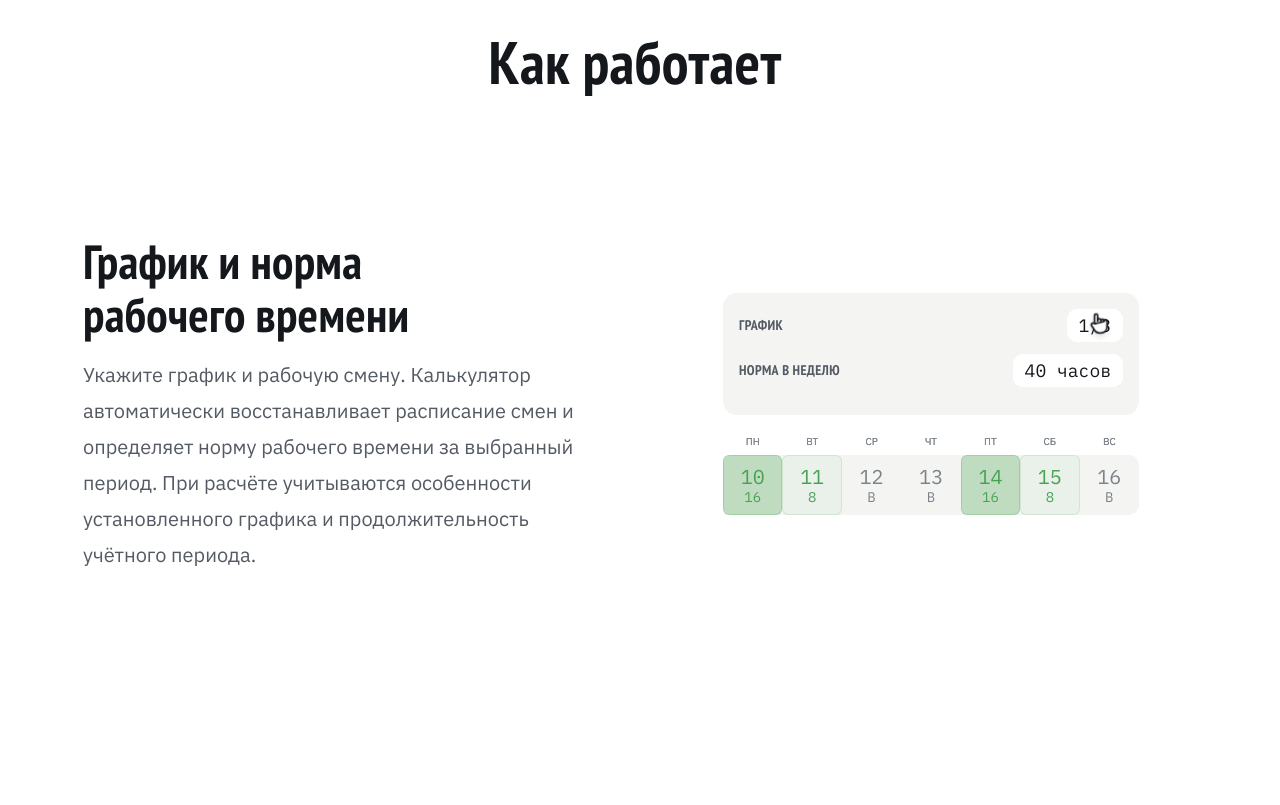
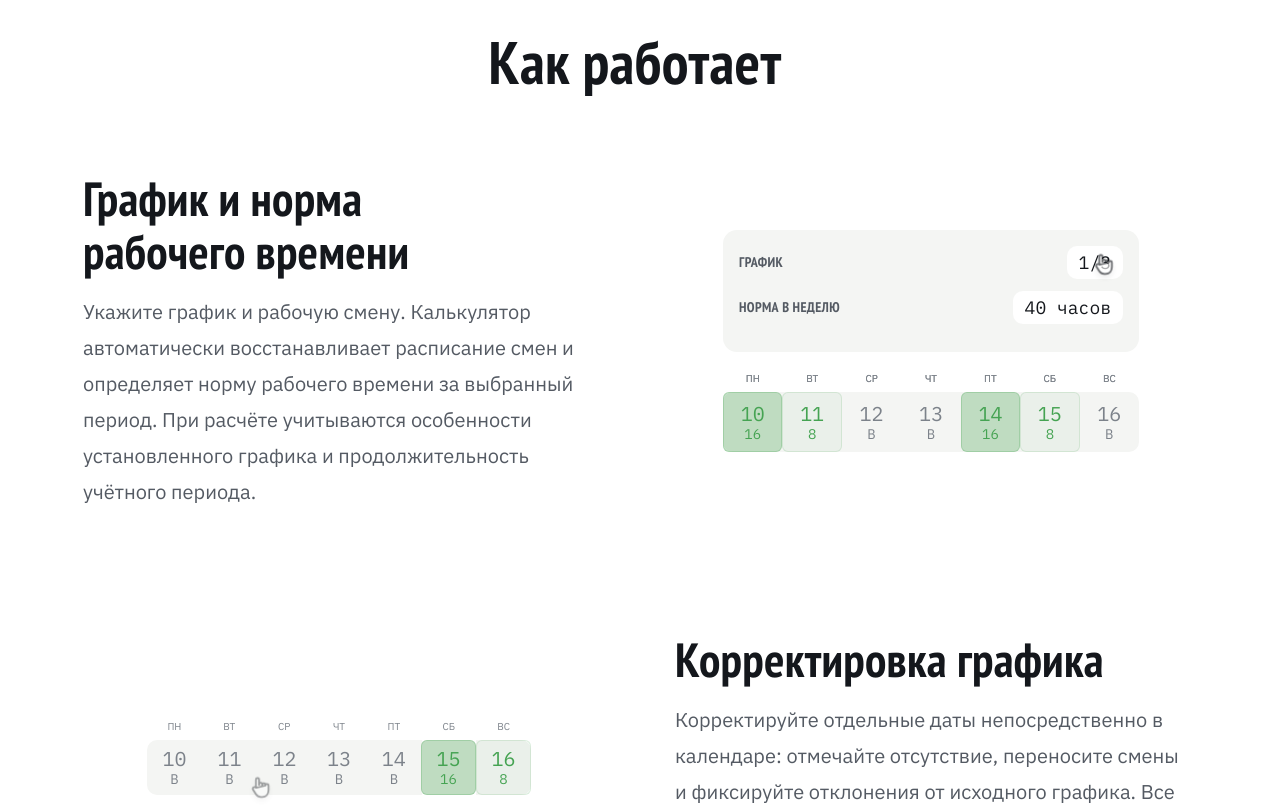
Before and after one commit to sp28337/mchs-manager, a Next.js app: page / in a window 1280 px wide. Shown: the part 720-1525 px from the top of the page. Built offline with nearby package versions, Linux system fonts and the light colour scheme; no server answers.

Commit message:
UI improvements

```diff
--- a/src/app/page.tsx
+++ b/src/app/page.tsx
@@ -217,7 +217,7 @@ export default function LandingPage() {
           туда через четыре экрана. */}
       <SiteHeader action={<ThemeToggle />} className="items-center" />
 
-      <main className="mx-auto w-full max-w-4xl px-6 pb-16 xl:max-w-6xl 2xl:max-w-7xl">
+      <main className="mx-auto w-full max-w-4xl px-6 xl:max-w-6xl 2xl:max-w-7xl">
         <LandingHero cta={<HeroCta />} />
 
         <HowItWorks />
@@ -309,7 +309,7 @@ export default function LandingPage() {
 
       </main>
 
-      <footer className="mt-16 border-t border-rule">
+      <footer className="border-t border-rule">
         <div className="mx-auto flex w-full max-w-4xl flex-col gap-6 px-6 py-8 sm:flex-row sm:items-end sm:justify-between xl:max-w-6xl 2xl:max-w-7xl">
           <div className="max-w-prose space-y-2 text-xs text-ink-muted">
             <p>
--- a/src/app/terms/page.tsx
+++ b/src/app/terms/page.tsx
@@ -322,7 +322,7 @@ export default function TermsPage() {
         </p>
       </main>
 
-      <footer className="mt-16 border-t border-rule">
+      <footer className="border-t border-rule">
         <div className="mx-auto flex w-full max-w-3xl justify-center px-6 py-8">
           <ThemeToggle />
         </div>
--- a/src/components/landing/how-it-works.tsx
+++ b/src/components/landing/how-it-works.tsx
@@ -158,8 +158,8 @@ function Step({ step, flipped }: { step: HowStep; flipped: boolean }) {
         // не два, — и весь он отбит от показа широким полем. Прежде зазор
         // между строкой заголовка и абзацем был тот же, что между колонками,
         // и шаг разваливался на три отдельные вещи.
-        "grid min-h-[78svh] content-center items-center gap-x-10 gap-y-5 py-10",
-        "md:min-h-[70svh] md:grid-cols-2 md:grid-rows-[auto_auto] md:gap-x-16 md:gap-y-4 md:py-12",
+        "grid min-h-[58svh] content-center items-center gap-x-10 gap-y-5 py-10",
+        "md:min-h-[50svh] md:grid-cols-2 md:grid-rows-[auto_auto] md:gap-x-16 md:gap-y-4 md:py-12",
         "lg:gap-x-20",
         // Порядок в разметке один — заголовок, показ, текст, — а местами
         // их меняет сетка. Об этом подробнее в шапке файла.
--- a/src/features/shift/components/workspace-skeleton.tsx
+++ b/src/features/shift/components/workspace-skeleton.tsx
@@ -80,7 +80,7 @@ const MINOR_FIGURES = [
 
 export function WorkspaceSkeleton() {
   return (
-    <main aria-hidden className="mx-auto w-full px-6 pb-12 pt-26 2xl:max-w-[2000px]">
+    <main aria-hidden className="mx-auto w-full px-6 pt-26 2xl:max-w-[2000px]">
       {/* Имя человека — водяным знаком: по центру и почти прозрачное.
           Кость под ним такая же бледная, иначе плотный прямоугольник
           обещал бы блок, которого через мгновение почти не видно. Поле
--- a/src/features/shift/components/workspace.tsx
+++ b/src/features/shift/components/workspace.tsx
@@ -181,7 +181,7 @@ export function Workspace({ profile, onChange, onForget }: WorkspaceProps) {
         }
       />
 
-      <main className="mx-auto w-full px-6 pb-12 pt-26 2xl:max-w-[2000px]">
+      <main className="mx-auto w-full px-6 pt-26 2xl:max-w-[2000px]">
       {/* Поле под именем — не про воздух: полоса с числами закрывает над
           собой двенадцать точек бумаги (щиток в `PeriodSummary`, он гасит
           просвет под шапкой), и без этого зазора щиток лёг бы прямо на
```
